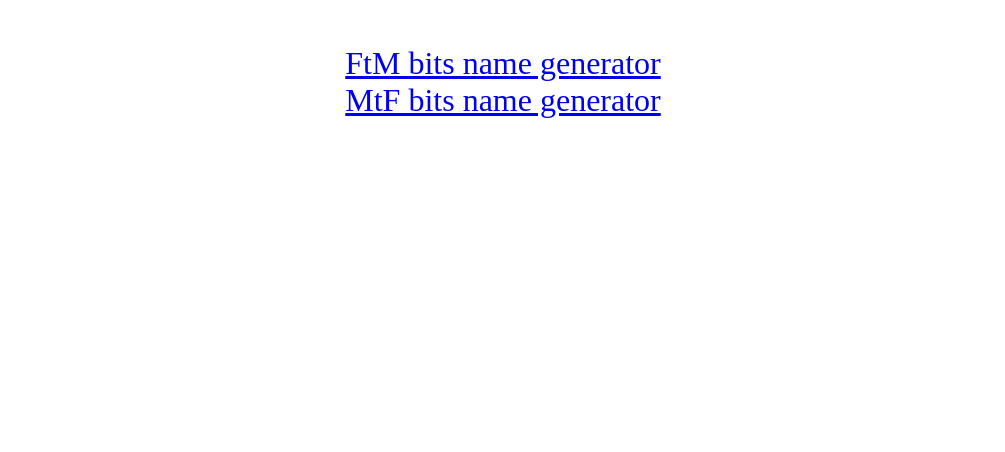
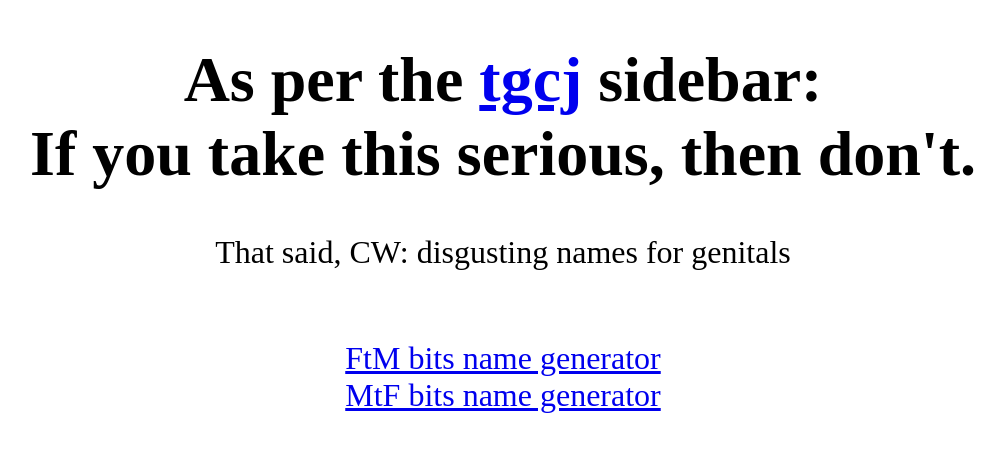
Before and after one commit to tgcjshitcoding/tgcjshitcoding.github.io, a plain HTML site: page index.html in a window 1280 px wide. Shown: the whole page, without its empty margins (137-1142 px from the left). Drawn offline with Linux system fonts and the light colour scheme.

Commit message:
also disclaimer and link to tgcj

```diff
--- a/index.html
+++ b/index.html
@@ -2,6 +2,9 @@
 <html>
 <head>
 <body><div id="mahDivv" style="text-align:center;vertical-align:center;font-size:2em">
+	<h1>As per the <a href="https://reddit.com/r/transgendercirclejerk/">tgcj</a> sidebar:<br />
+	If you take this serious, then don't.</h1>
+	<p>That said, CW: disgusting names for genitals</p>
 	<br />
 	<a href="ftmgen.html">FtM bits name generator</a>
 	<br />
```
